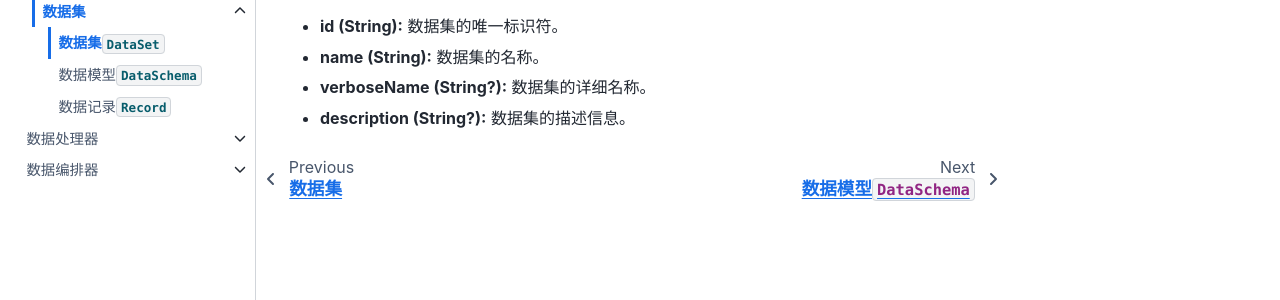
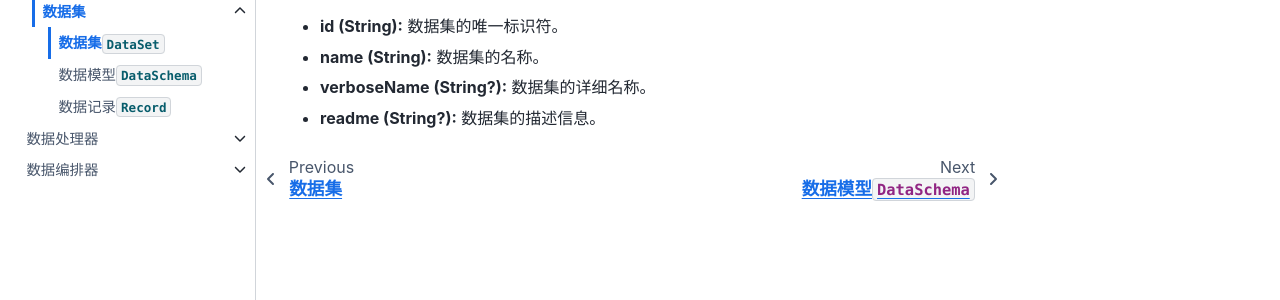
Before and after one commit to quanttide/quanttide-specification-of-data-engineering, a Jupyter Book: the page built from deliveries/datasets/dataset.md, in a window 1280 px wide. Shown: the part 211-511 px from the top of the page. Built offline with Jupyter Book 1.0.4 settings and Sphinx 7.4.7 and the Sphinx Book theme 1.1.4, drawn with Linux system fonts in a browser that asks for light colours.

Commit message:
bugfix: DataSet模型的description修正为readme

```diff
--- a/deliveries/datasets/dataset.md
+++ b/deliveries/datasets/dataset.md
@@ -7,4 +7,4 @@
 - **id (String):** 数据集的唯一标识符。
 - **name (String):** 数据集的名称。
 - **verboseName (String?):** 数据集的详细名称。
-- **description (String?):** 数据集的描述信息。
+- **readme (String?):** 数据集的描述信息。
```
